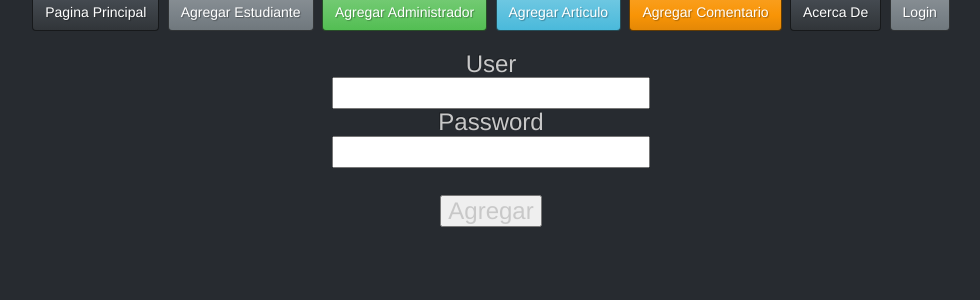
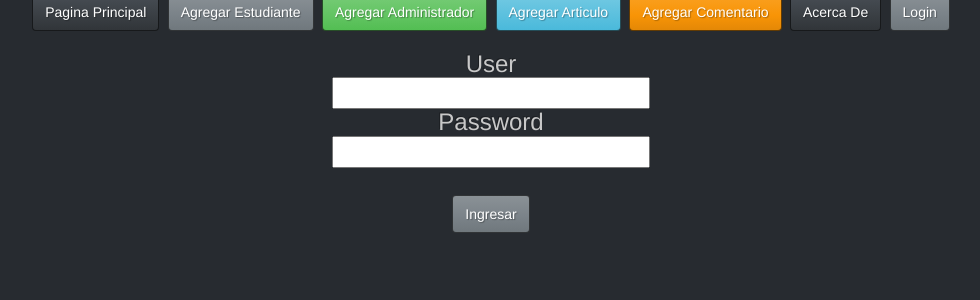
Before and after one commit to wWGonzalez/DesarrolloWeb, a Django app: page /App1/login in a window 1280 px wide. Shown: the part 277-577 px from the top of the page, without its empty margins (149-1129 px from the left). Run offline with Django 3.2, Linux system fonts and the light colour scheme; parts of the project's set-up code (start-up, migrations or seed data) failed here and were passed over; some libraries are stand-ins or nearby versions.

Commit message:
cambio boton login

```diff
--- a/umgE/Apps/Aplicacion1/templates/login.html
+++ b/umgE/Apps/Aplicacion1/templates/login.html
@@ -1,8 +1,6 @@
 {% extends 'base.html' %}
 
 {% block contenido %}
-
-
 
 <h3 align="center"">
 <form method="POST">
@@ -14,7 +12,7 @@ User <br>
 Password <br>
 <input type="text" name="Password">
  <br><br>
-<button type="submit" value="Submit">Agregar</button>
+<button type="submit" value="Submit" class="btn btn-primary" >Ingresar</button>
 
 </h3>
 </form>
```
